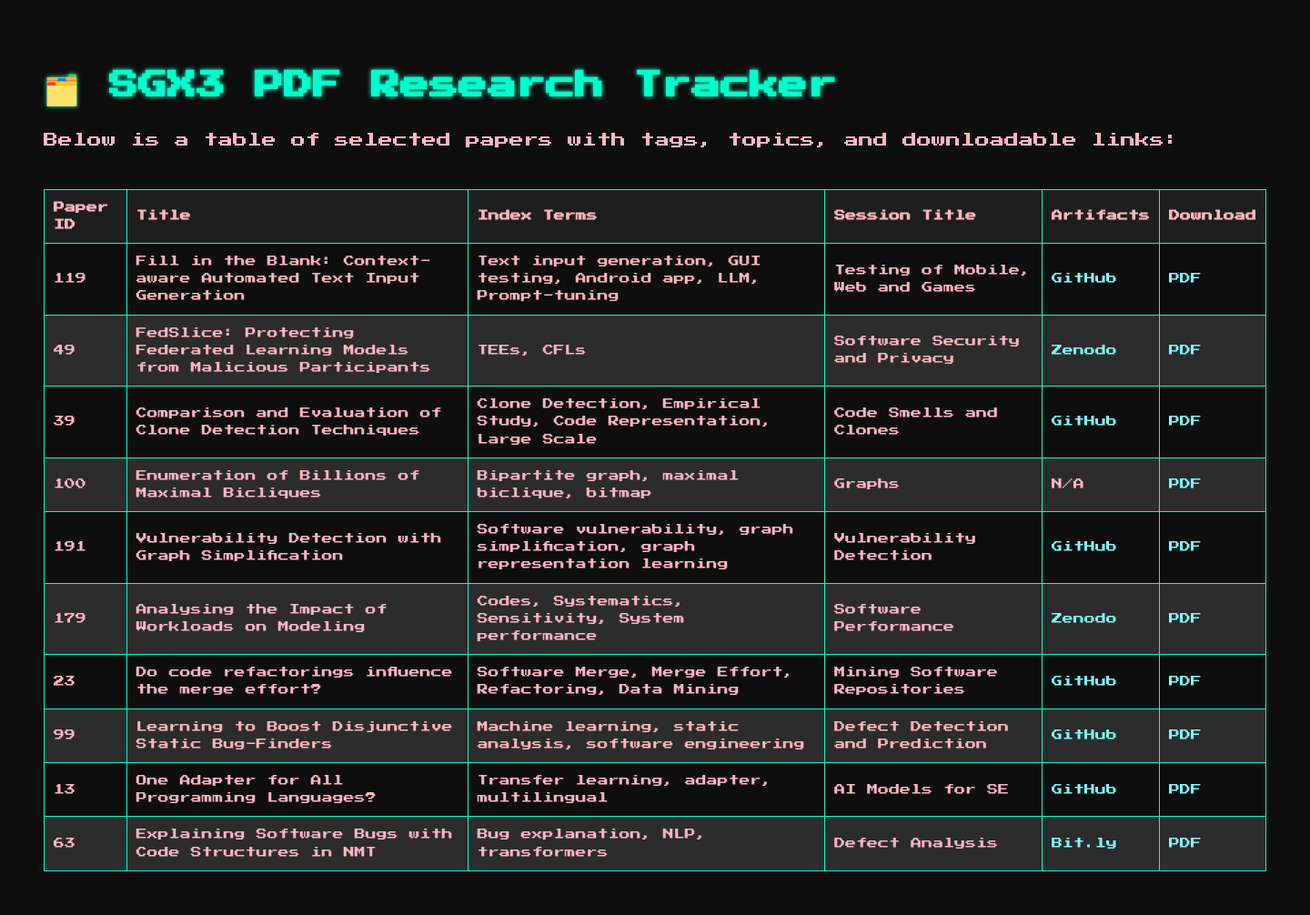
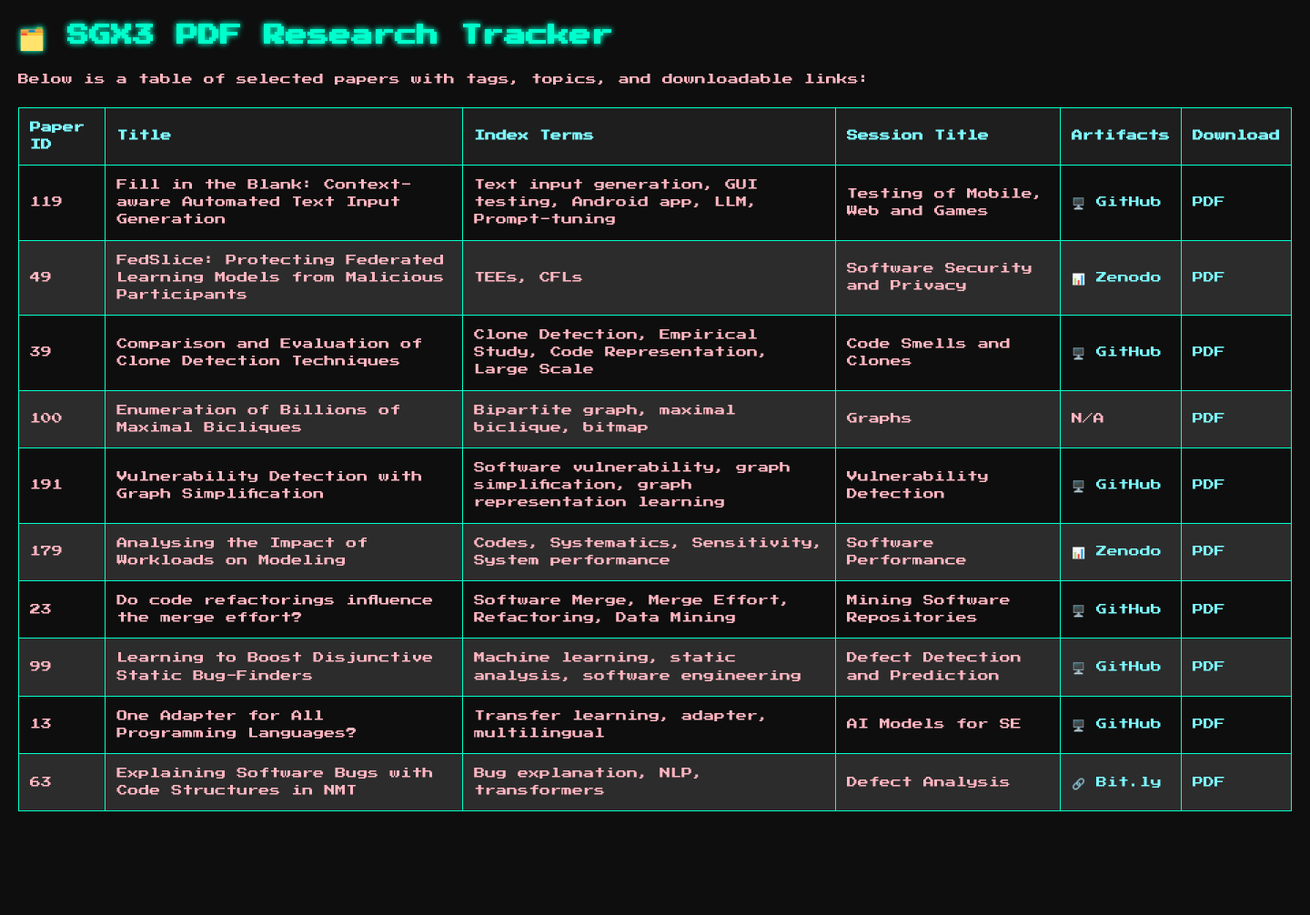
Before and after one commit to Hard-to-Cache/Hard-2-Cache, a Flask app: template templates/index.html in a window 1440 px wide. Shown: the whole page at 91% size. After the commit the page ends 892 px from the top, so only its background shows below. Run offline with Flask 3, Linux system fonts and the light colour scheme; the template is opened without the code that fills it, so the values that code supplies are empty.

Commit message:
Update style.css

```diff
--- a/static/css/style.css
+++ b/static/css/style.css
@@ -1,39 +1,131 @@
+/* style.css */
 @import url('https://fonts.googleapis.com/css2?family=Press+Start+2P&display=swap');
+
+* {
+    box-sizing: border-box;
+    margin: 0;
+    padding: 0;
+}
 
 body {
     background-color: #0e0e0e;
-    color: #ffb6c1; /* light pink */
+    color: #ffb6c1;
     font-family: 'Press Start 2P', monospace;
-    padding: 40px;
+    padding: 20px;
     line-height: 1.6;
+    max-width: 1800px;
+    margin: 0 auto;
+}
+
+header {
+    text-align: center;
+    padding: 30px 0;
+    border-bottom: 3px solid #00ffcc;
+    margin-bottom: 30px;
+    background: linear-gradient(to right, #0e0e0e, #1a1a1a, #0e0e0e);
 }
 
 h1, h2, h3 {
-    color: #00ffcc; /* minty green */
+    color: #00ffcc;
     text-shadow: 0 0 5px #00ffcc;
+    margin-bottom: 20px;
+}
+
+h1 {
+    font-size: 24px;
+    animation: glow 1.5s ease-in-out infinite alternate;
+}
+
+@keyframes glow {
+    from { text-shadow: 0 0 5px #00ffcc; }
+    to { text-shadow: 0 0 10px #00ffcc, 0 0 20px #00ffcc; }
+}
+
+h2 {
+    font-size: 18px;
+    margin-top: 30px;
+}
+
+p {
+    margin-bottom: 20px;
+    font-size: 12px;
 }
 
 a {
-    color: #7df9ff; /* light blue */
+    color: #7df9ff;
     text-decoration: none;
+    transition: all 0.3s ease;
+}
+
+a:hover {
+    color: #00ffcc;
+    text-decoration: underline;
+}
+
+/* Legend styling */
+.legend {
+    background-color: #1a1a1a;
+    border: 2px solid #00ffcc;
+    padding: 20px;
+    margin-bottom: 30px;
+    border-radius: 8px;
+    box-shadow: 0 0 10px rgba(0, 255, 204, 0.3);
+}
+
+.legend h3 {
+    color: #7df9ff;
+    margin-bottom: 15px;
+    text-align: center;
+}
+
+.legend-grid {
+    display: grid;
+    grid-template-columns: repeat(auto-fit, minmax(200px, 1fr));
+    gap: 15px;
+}
+
+.metric-card {
+    background-color: #2c2c2c;
+    padding: 12px;
+    border: 1px solid #3a3a3a;
+    border-radius: 5px;
+    font-size: 10px;
+}
+
+.metric-card strong {
+    color: #7df9ff;
+    display: block;
+    margin-bottom: 5px;
 }
 
 /* TABLE STYLES */
+.table-container {
+    overflow-x: auto;
+    margin-bottom: 40px;
+    border: 2px solid #00ffcc;
+    border-radius: 8px;
+    box-shadow: 0 0 15px rgba(0, 255, 204, 0.2);
+}
+
 table {
     width: 100%;
     border-collapse: collapse;
-    margin-top: 40px;
     font-size: 12px;
+    min-width: 1400px;
 }
 
 th, td {
     border: 1px solid #00ffcc;
-    padding: 10px;
+    padding: 12px;
     text-align: left;
 }
 
 th {
     background-color: #1e1e1e;
+    position: sticky;
+    top: 0;
+    z-index: 10;
+    color: #7df9ff;
 }
 
 tr:nth-child(even) {
@@ -43,3 +135,95 @@ tr:nth-child(even) {
 tr:hover {
     background-color: #3a3a3a;
 }
+
+/* Score styling */
+.score-cell {
+    text-align: center;
+    font-weight: bold;
+    border-radius: 3px;
+}
+
+.score-0 { background-color: #ff4d4d; color: #000; }
+.score-1 { background-color: #ff9999; color: #000; }
+.score-2 { background-color: #ffcc99; color: #000; }
+.score-3 { background-color: #ffff99; color: #000; }
+.score-4 { background-color: #ccff99; color: #000; }
+.score-5 { background-color: #66ff66; color: #000; }
+
+.score-avg {
+    font-weight: bold;
+    background-color: #4d4dff;
+    color: #fff !important;
+    text-align: center;
+}
+
+.comments {
+    font-size: 10px;
+    max-width: 200px;
+}
+
+/* Footer */
+footer {
+    text-align: center;
+    padding: 20px;
+    margin-top: 30px;
+    border-top: 2px solid #00ffcc;
+    font-size: 10px;
+    color: #7df9ff;
+}
+
+/* Responsive adjustments */
+@media (max-width: 1200px) {
+    body {
+        padding: 15px;
+    }
+
+    h1 {
+        font-size: 20px;
+    }
+
+    .legend {
+        padding: 15px;
+    }
+}
+
+@media (max-width: 768px) {
+    body {
+        padding: 10px;
+    }
+
+    h1 {
+        font-size: 16px;
+    }
+
+    .legend-grid {
+        grid-template-columns: 1fr;
+    }
+}
+
+/* Additional enhancements */
+.table-container::-webkit-scrollbar {
+    height: 8px;
+    background-color: #1a1a1a;
+}
+
+.table-container::-webkit-scrollbar-thumb {
+    background-color: #00ffcc;
+    border-radius: 4px;
+}
+
+tr {
+    transition: background-color 0.3s ease;
+}
+
+td a[href*="github"]::before {
+    content: "🖥️ ";
+}
+
+td a[href*="zenodo"]::before {
+    content: "📊 ";
+}
+
+td a[href*="bit.ly"]::before {
+    content: "🔗 ";
+}
```
